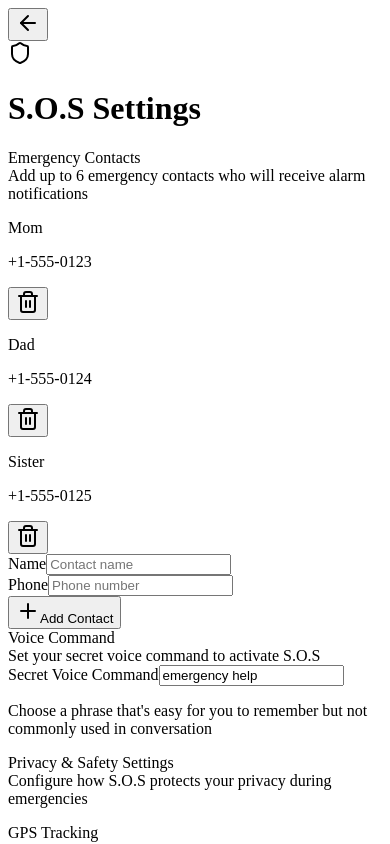
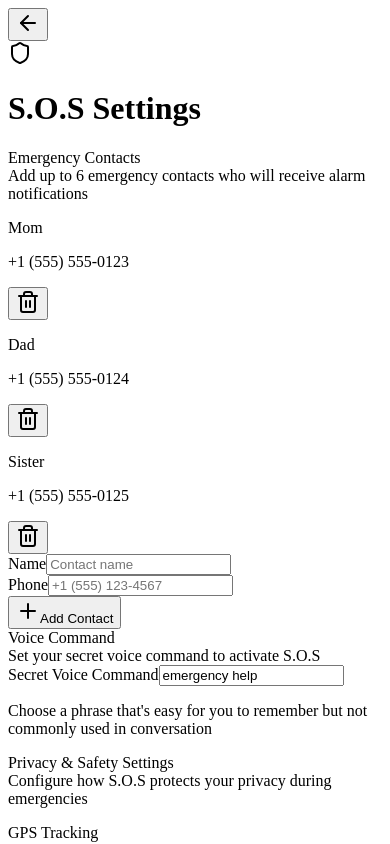
Before and after one commit to majime18/SOSAPP, a React (Vite) app in the folder client/: page /settings in a window 390 px wide. Shown: the top 844 px of the page. Built offline with nearby package versions, Linux system fonts and the light colour scheme; no server answers.

Commit message:
Updated phone number fields to include country code

```diff
--- a/client/src/pages/SettingsPage.tsx
+++ b/client/src/pages/SettingsPage.tsx
@@ -12,9 +12,9 @@ import { Shield, ArrowLeft, Plus, Trash2, BookOpen, FileText, Lock } from 'lucid
 export function SettingsPage() {
   const navigate = useNavigate();
   const [emergencyContacts, setEmergencyContacts] = useState([
-    { id: 1, name: 'Mom', phone: '+1-555-0123' },
-    { id: 2, name: 'Dad', phone: '+1-555-0124' },
-    { id: 3, name: 'Sister', phone: '+1-555-0125' },
+    { id: 1, name: 'Mom', phone: '+1 (555) 555-0123' },
+    { id: 2, name: 'Dad', phone: '+1 (555) 555-0124' },
+    { id: 3, name: 'Sister', phone: '+1 (555) 555-0125' },
   ]);
   const [newContact, setNewContact] = useState({ name: '', phone: '' });
   const [voiceCommand, setVoiceCommand] = useState('emergency help');
@@ -117,9 +117,10 @@ export function SettingsPage() {
                         <Label htmlFor="contactPhone">Phone</Label>
                         <Input
                           id="contactPhone"
+                          type="tel"
                           value={newContact.phone}
                           onChange={(e) => setNewContact({...newContact, phone: e.target.value})}
-                          placeholder="Phone number"
+                          placeholder="+1 (555) 123-4567"
                         />
                       </div>
                     </div>
--- a/client/src/pages/SignUpPage.tsx
+++ b/client/src/pages/SignUpPage.tsx
@@ -114,7 +114,7 @@ export function SignUpPage() {
                     value={formData.phone}
                     onChange={handleInputChange}
                     required
-                    placeholder="Enter your phone number"
+                    placeholder="+1 (555) 123-4567"
                   />
                 </div>
 
```
